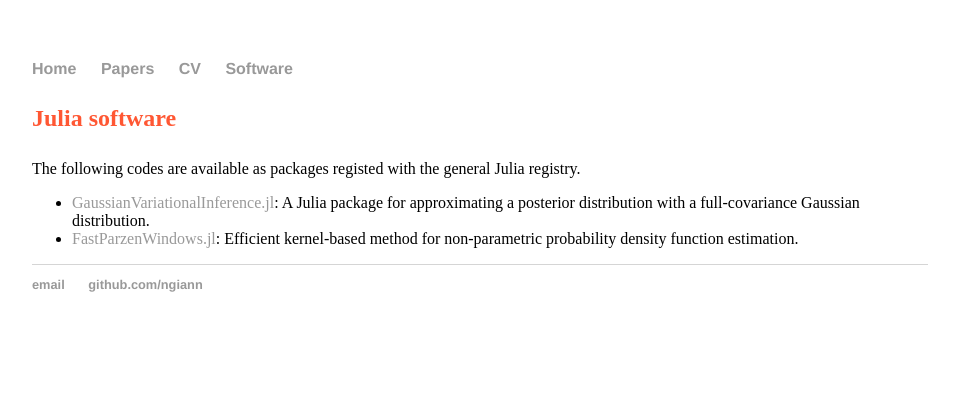
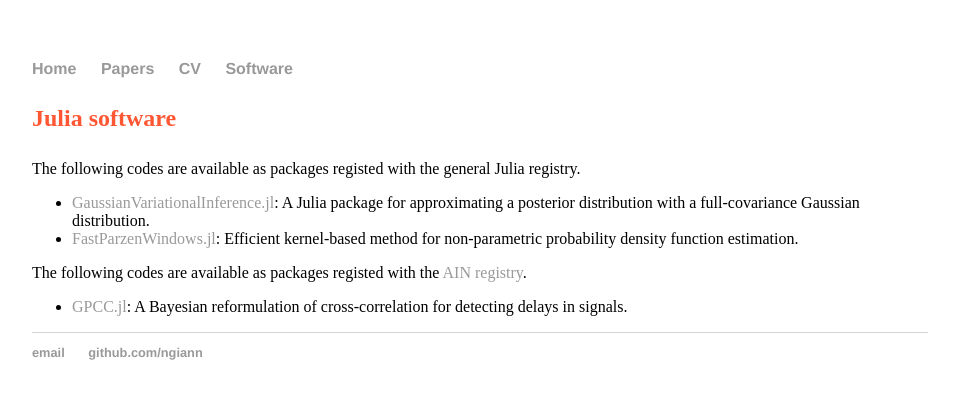
Before and after one commit to ngiann/ngiann.github.io, a Jekyll site: the page built from software/index.md, in a window 1280 px wide. Shown: the top 399 px of the page, without its empty margins (160-1119 px from the left). Built offline with Jekyll 4.4.1, drawn with Linux system fonts in a browser that asks for light colours.

Commit message:
Update index.md

```diff
--- a/software/index.md
+++ b/software/index.md
@@ -14,4 +14,10 @@
 density function estimation.</li>
 </ul>
 
+The following codes are available as packages registed with the <a href="https://github.com/ngiann/GaussianVariationalInference.jl">AIN registry</a>.
+
+<ul>
+  <li><a href="https://github.com/HITS-AIN/GPCC.jl">GPCC.jl</a>: A Bayesian reformulation of cross-correlation for detecting delays in signals.</li>
+</ul>
+
 </div><!-- /.blurb -->
```
